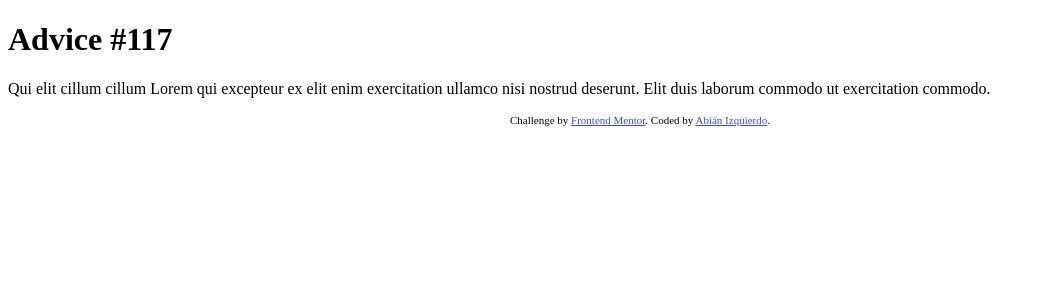
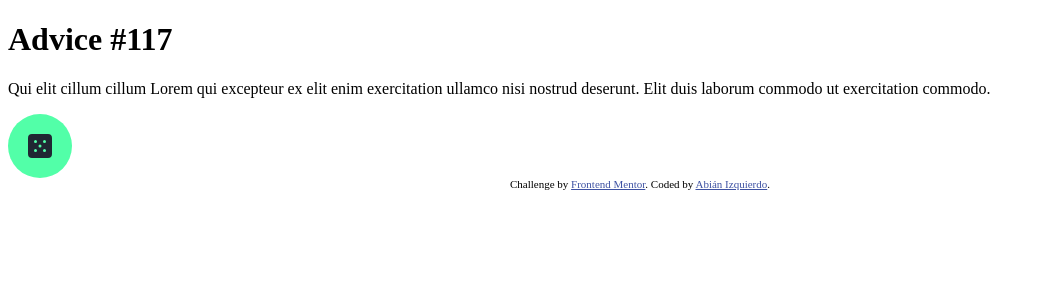
Before and after one commit to abizmo/advice-generator-app, a React (Create React App) app: page / in a window 1280 px wide. Shown: the top 300 px of the page, without its empty margins (0-1045 px from the left). Built offline with nearby package versions, Linux system fonts and the light colour scheme.

Commit message:
Add button component into App to test workflow

```diff
--- a/src/App.tsx
+++ b/src/App.tsx
@@ -1,5 +1,8 @@
 import React from 'react';
 import styled from 'styled-components';
+
+import { ReactComponent as Dice } from './assets/icon/dice.svg';
+import Button from './components/Button/Button';
 
 const Footer = styled.footer`
   font-size: 11px;
@@ -18,6 +21,7 @@ function App() {
         Qui elit cillum cillum Lorem qui excepteur ex elit enim exercitation ullamco
         nisi nostrud deserunt. Elit duis laborum commodo ut exercitation commodo.
       </p>
+      <Button icon={Dice} onClick={() => {}} />
 
       <Footer>
         Challenge by
```
